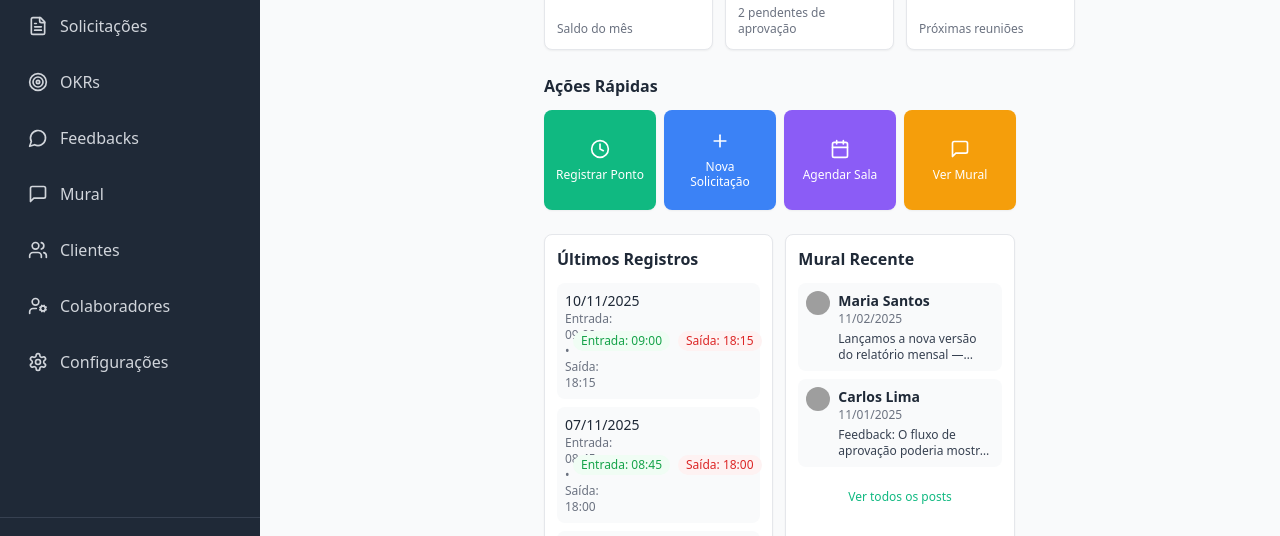
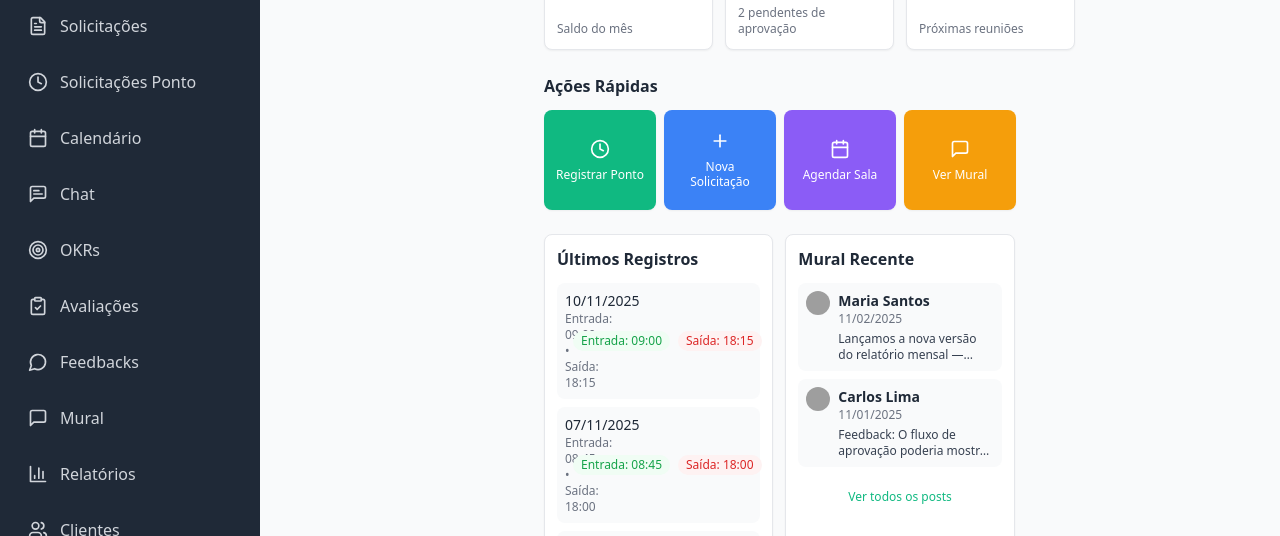
Before and after one commit to viniciusgloria/cfo-hub, a React (Vite) app: page / in a window 1280 px wide. Both pictures are taken after typing "name@example.com", "Sample123" into the empty fields and a click on the button "Entrar". Shown: the part 202-738 px from the top of the page. Built offline with nearby package versions, Linux system fonts and the light colour scheme; grey boxes are pictures that could not be loaded.

Commit message:
fix: adicionar páginas faltantes no menu Sidebar
- Adiciona Calendário, Chat, Relatórios, Avaliações, Meu Perfil
- Adiciona Solicitações Ponto ao menu
- Todas as rotas já existiam no App.tsx, apenas faltavam no menu lateral

```diff
--- a/src/components/layout/Sidebar.tsx
+++ b/src/components/layout/Sidebar.tsx
@@ -9,7 +9,12 @@ import {
   UserCog,
   Settings,
   LogOut,
-  X
+  X,
+  Calendar,
+  MessageSquareText,
+  BarChart3,
+  ClipboardCheck,
+  User
 } from 'lucide-react';
 import { NavLink } from 'react-router-dom';
 import { useAuthStore } from '../../store/authStore';
@@ -20,11 +25,17 @@ const navItems: NavItem[] = [
   { label: 'Dashboard', path: '/dashboard', icon: Home },
   { label: 'Ponto', path: '/ponto', icon: Clock },
   { label: 'Solicitações', path: '/solicitacoes', icon: FileText },
+  { label: 'Solicitações Ponto', path: '/solicitacoes-ponto', icon: Clock },
+  { label: 'Calendário', path: '/calendario', icon: Calendar },
+  { label: 'Chat', path: '/chat', icon: MessageSquareText },
   { label: 'OKRs', path: '/okrs', icon: Target },
+  { label: 'Avaliações', path: '/avaliacoes', icon: ClipboardCheck },
   { label: 'Feedbacks', path: '/feedbacks', icon: MessageCircle },
   { label: 'Mural', path: '/mural', icon: MessageSquare },
+  { label: 'Relatórios', path: '/relatorios', icon: BarChart3 },
   { label: 'Clientes', path: '/clientes', icon: Users },
   { label: 'Colaboradores', path: '/colaboradores', icon: UserCog },
+  { label: 'Meu Perfil', path: '/perfil', icon: User },
   { label: 'Configurações', path: '/configuracoes', icon: Settings },
 ];
 
```
